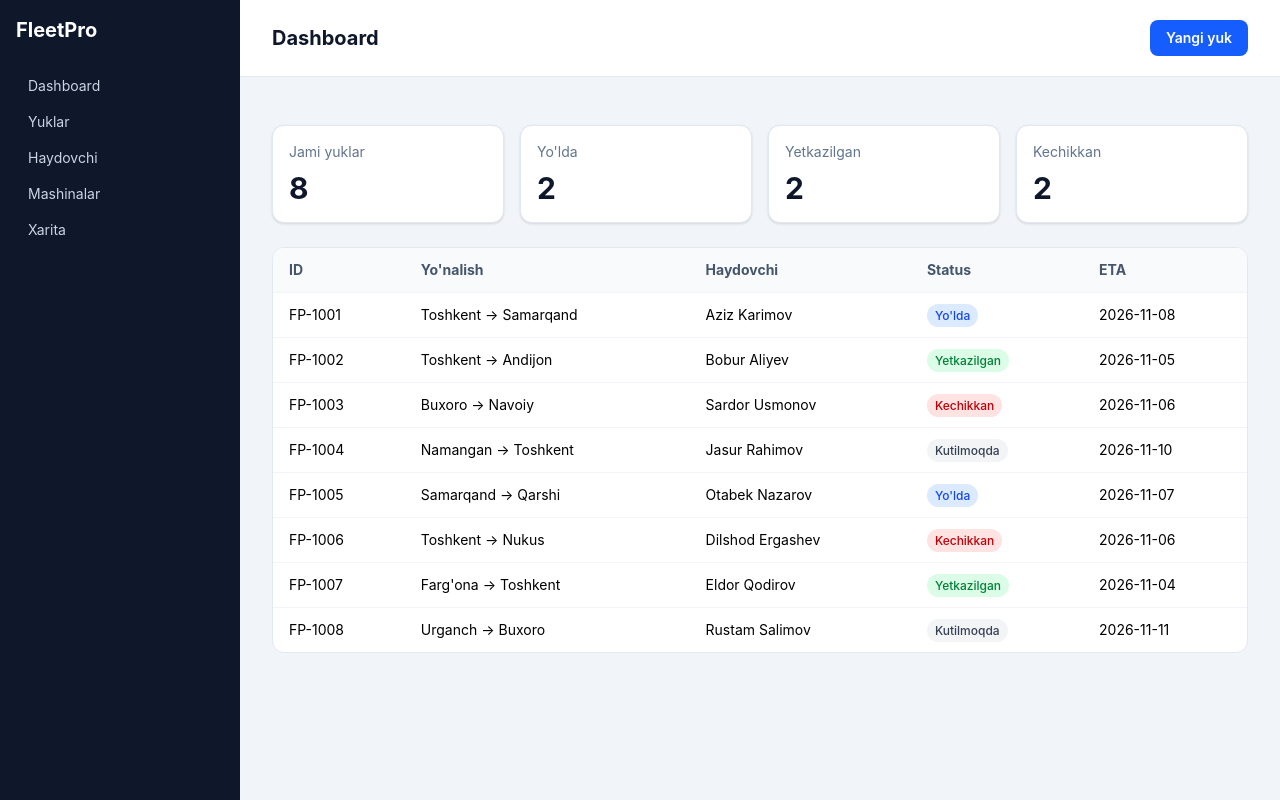
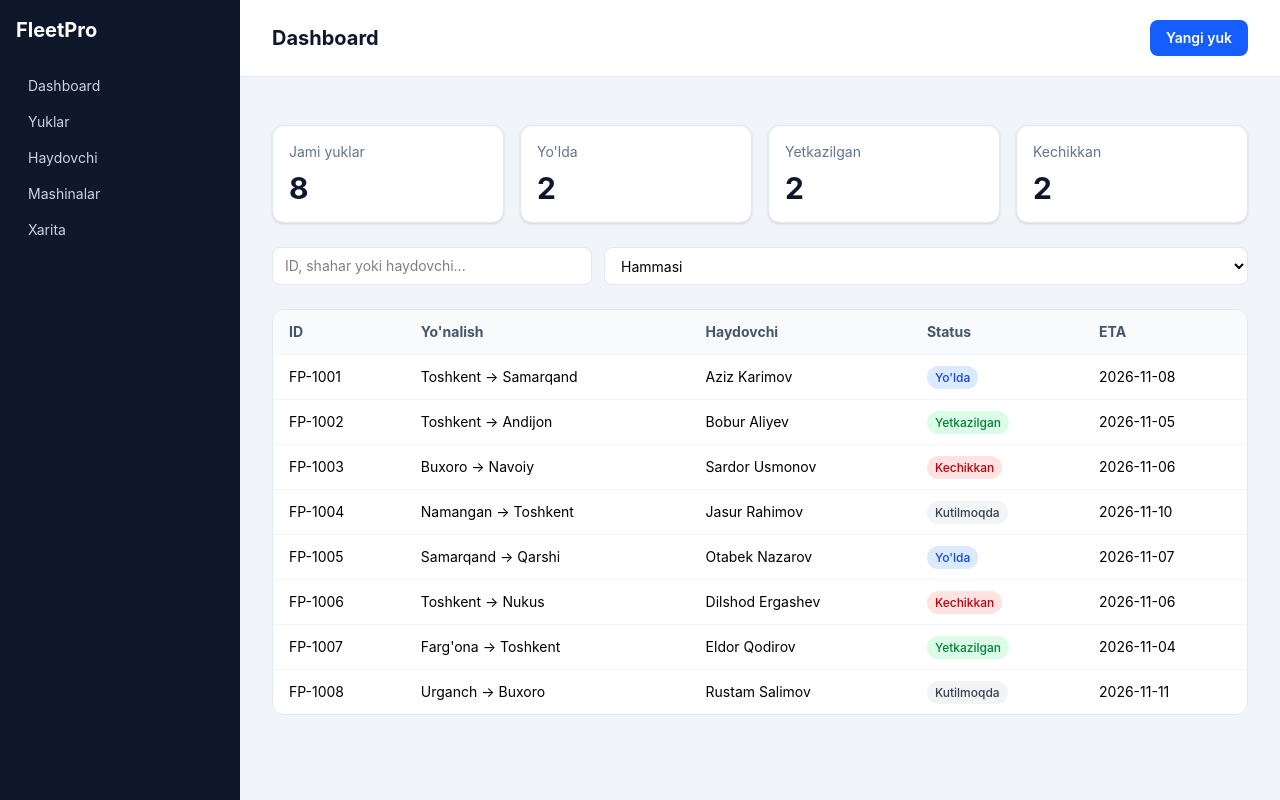
Before and after one commit to oromova/fleetpro, a React (Vite) app: page / in a window 1280 px wide. Built offline with nearby package versions, Linux system fonts and the light colour scheme.

Commit message:
add ShipmentsFilters component

```diff
--- a/src/App.jsx
+++ b/src/App.jsx
@@ -4,12 +4,31 @@ import ShipmentsTable from './components/ShipmentsTable';
 import { shipments } from './data/mockShipments'
 import Header from './components/Header'
 import Sidebar from './components/Sidebar';
+import ShipmentsFilters from './components/ShipmentsFilters';
 
 const countByStatus = (status) =>
   shipments.filter((shipment) => shipment.status === status).length
 
 export default function App() {
   const [sidebarOpen, setSidebarOpen] = useState(false)
+  const [search, setSearch] = useState('')
+  const [status, setStatus] = useState('all')
+
+  const query = search.trim().toLowerCase()
+
+  const filteredShipments = shipments.filter((shipment) => {
+    const matchesStatus = status === 'all' || shipment.status === status
+
+    const matchesSearch =
+      shipment.driver.toLowerCase().includes(query) ||
+      shipment.id.toLowerCase().includes(query) ||
+      shipment.origin.toLowerCase().includes(query) ||
+      shipment.destination.toLowerCase().includes(query)
+
+    return matchesStatus && matchesSearch
+  })
+
+  console.log(filteredShipments.length)
 
   return (
     <div className="flex min-h-screen bg-slate-100">
@@ -26,9 +45,12 @@ export default function App() {
             <KpiCard title="Kechikkan" value={countByStatus('delayed')} />
           </section>
 
+          <ShipmentsFilters search={search} onSearchChanges={setSearch} status={status} onStatusChange={setStatus}/>
+
           <section className="mt-6">
-            <ShipmentsTable shipments={shipments} />
+            <ShipmentsTable shipments={filteredShipments} />
           </section>
+
         </main>
       </div>
 
--- /dev/null
+++ b/src/components/ShipmentsFilters.jsx
@@ -0,0 +1,23 @@
+const statusOptions = [
+  {value: "all", title: "Hammasi"},
+  {value: "in_transit", title: "Yo'lda"},
+  {value: "delivered", title: "Yetkazilgan"},
+  {value: "delayed", title: "Kechikkan"},
+  {value: "pending", title: "Kutilmoqda"},
+]
+export default function ShipmentsFilters({ search, onSearchChanges, status, onStatusChange }) {
+  return (
+    <div className="flex flex-col gap-3 sm:flex-row">
+      <input className="w-full rounded-lg border border-slate-200 bg-white outline-none px-3 py-2 text-sm sm:max-w-xs" type="search" aria-label="Yuklarni qidirish" placeholder="ID, shahar yoki haydovchi..." value={search} onChange={(event) => onSearchChanges(event.target.value)}/>
+      <select className="w-full rounded-lg border border-slate-200 outline-none bg-white px-3 py-2 text-sm"
+      onChange={(event) => onStatusChange(event.target.value)}
+      aria-label="Status bo'yicha filtr"
+      value={status}
+      >
+        {statusOptions.map((option) => (
+          <option key={option.value} value={option.value}>{option.title}</option>
+        ))}
+      </select>
+    </div>
+  )
+}
--- a/src/components/ShipmentsTable.jsx
+++ b/src/components/ShipmentsTable.jsx
@@ -1,6 +1,13 @@
 import StatusBadge from './StatusBadge'
 
 export default function ShipmentsTable({ shipments }) {
+
+  if (shipments.length === 0) {
+    return (
+      <p className="rounded-xl border border-slate-200 bg-white p-8 text-center text-sm text-slate-500" role='status'>Yuk topilmadi</p>
+    )
+  }
+
   return (
     <div className="overflow-x-auto rounded-xl border border-slate-200 bg-white">
       <table className="w-full text-left text-sm">
```
